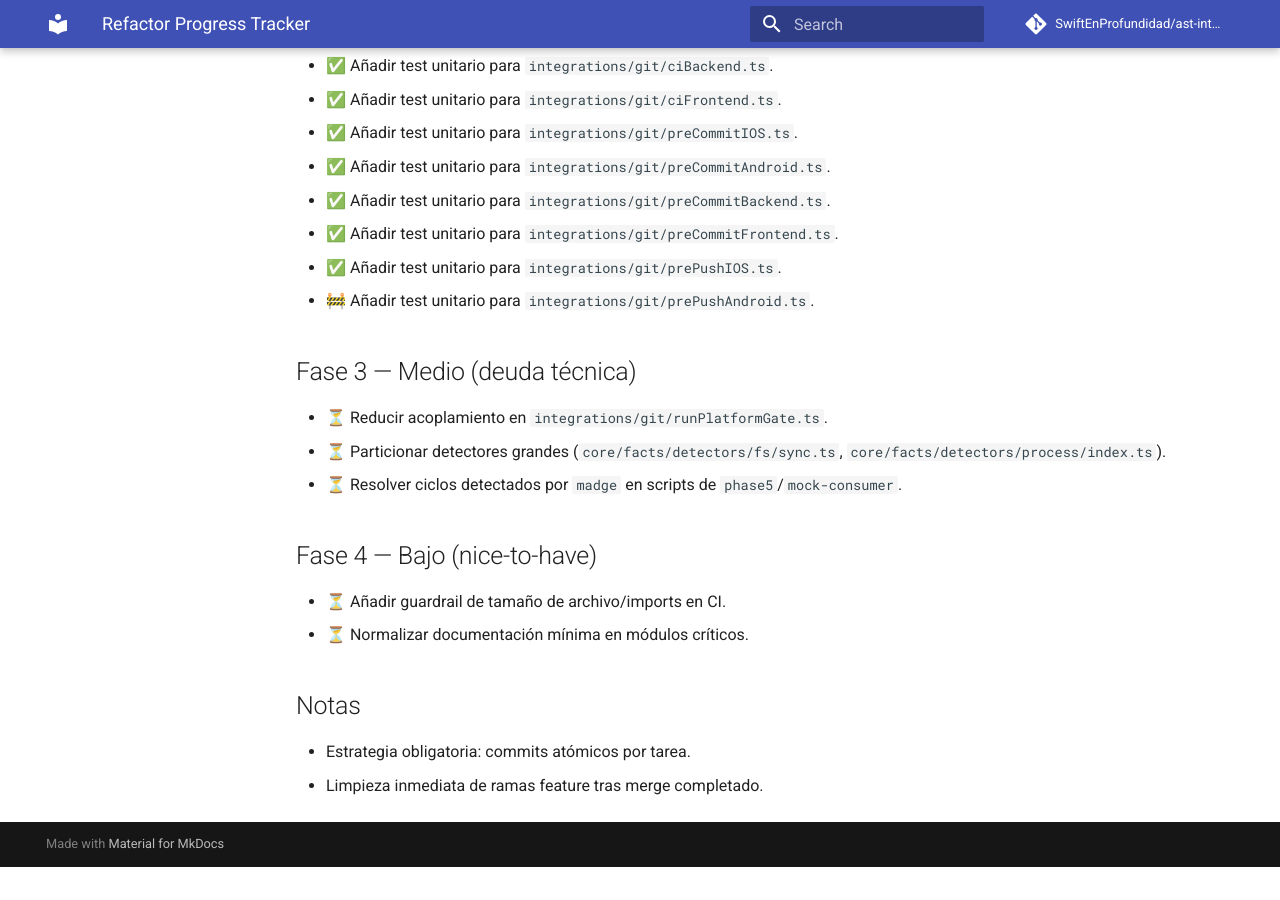
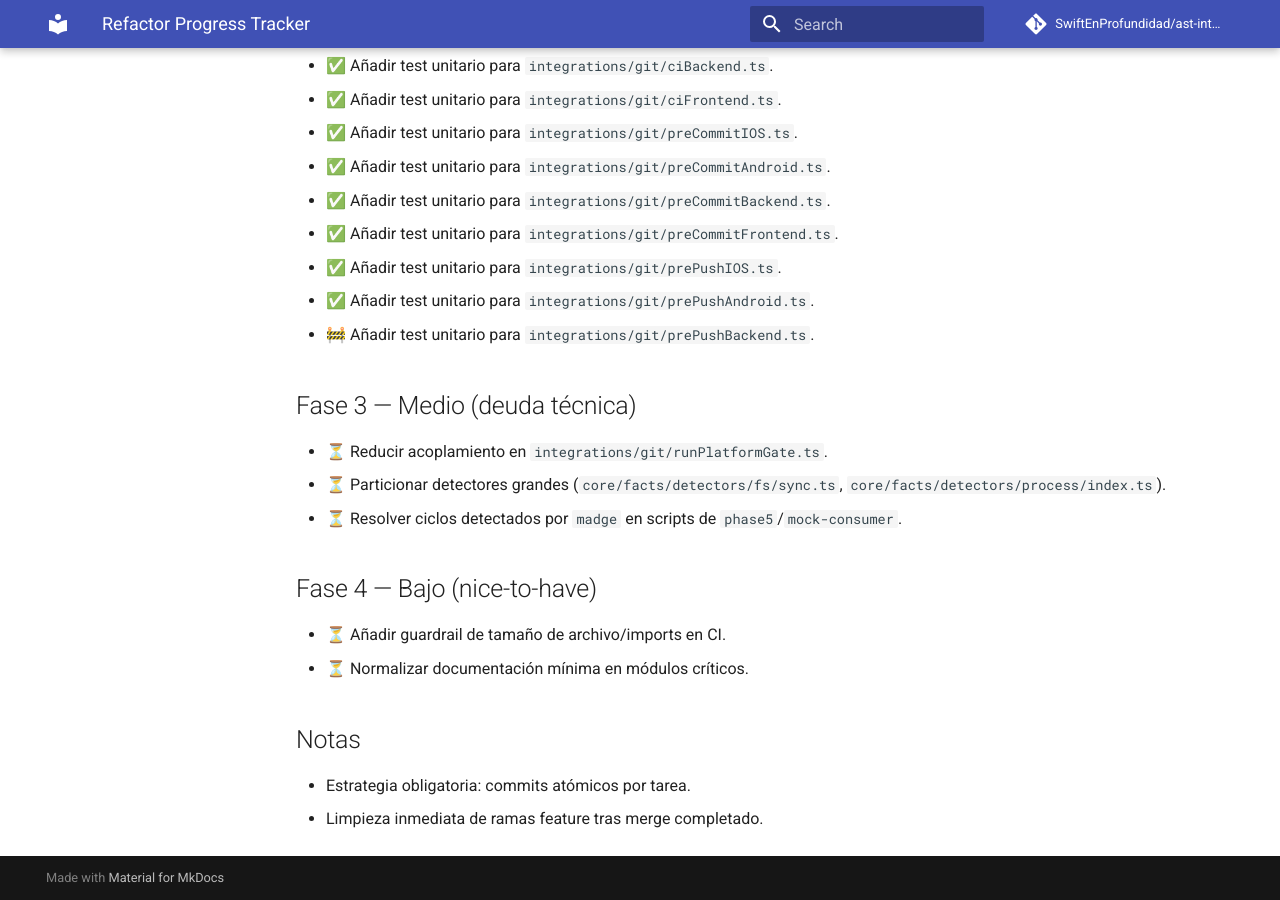
Before and after one commit to SwiftEnProfundidad/ast-intelligence-hooks, an MkDocs documentation site: the page built from docs/REFRACTOR_PROGRESS.md, in a window 1280 px wide and 900 px high, scrolled down 1364 px. Built offline with MkDocs 1.6.1 and Material for MkDocs 9.7.7, drawn with Linux system fonts in a browser that asks for light colours; comment, search, counter and statistics services are not loaded; before the commit the page ends 2231 px from its top, so only the background shows below that.

Commit message:
test(git): add alias coverage for prePushAndroid runner

```diff
--- a/docs/REFRACTOR_PROGRESS.md
+++ b/docs/REFRACTOR_PROGRESS.md
@@ -41,7 +41,8 @@ Estado consolidado del refactor con seguimiento de tareas y evidencia del avance
 - ✅ Añadir test unitario para `integrations/git/preCommitBackend.ts`.
 - ✅ Añadir test unitario para `integrations/git/preCommitFrontend.ts`.
 - ✅ Añadir test unitario para `integrations/git/prePushIOS.ts`.
-- 🚧 Añadir test unitario para `integrations/git/prePushAndroid.ts`.
+- ✅ Añadir test unitario para `integrations/git/prePushAndroid.ts`.
+- 🚧 Añadir test unitario para `integrations/git/prePushBackend.ts`.
 
 ## Fase 3 — Medio (deuda técnica)
 - ⏳ Reducir acoplamiento en `integrations/git/runPlatformGate.ts`.
```
Also changed, not shown: 1 other file.
